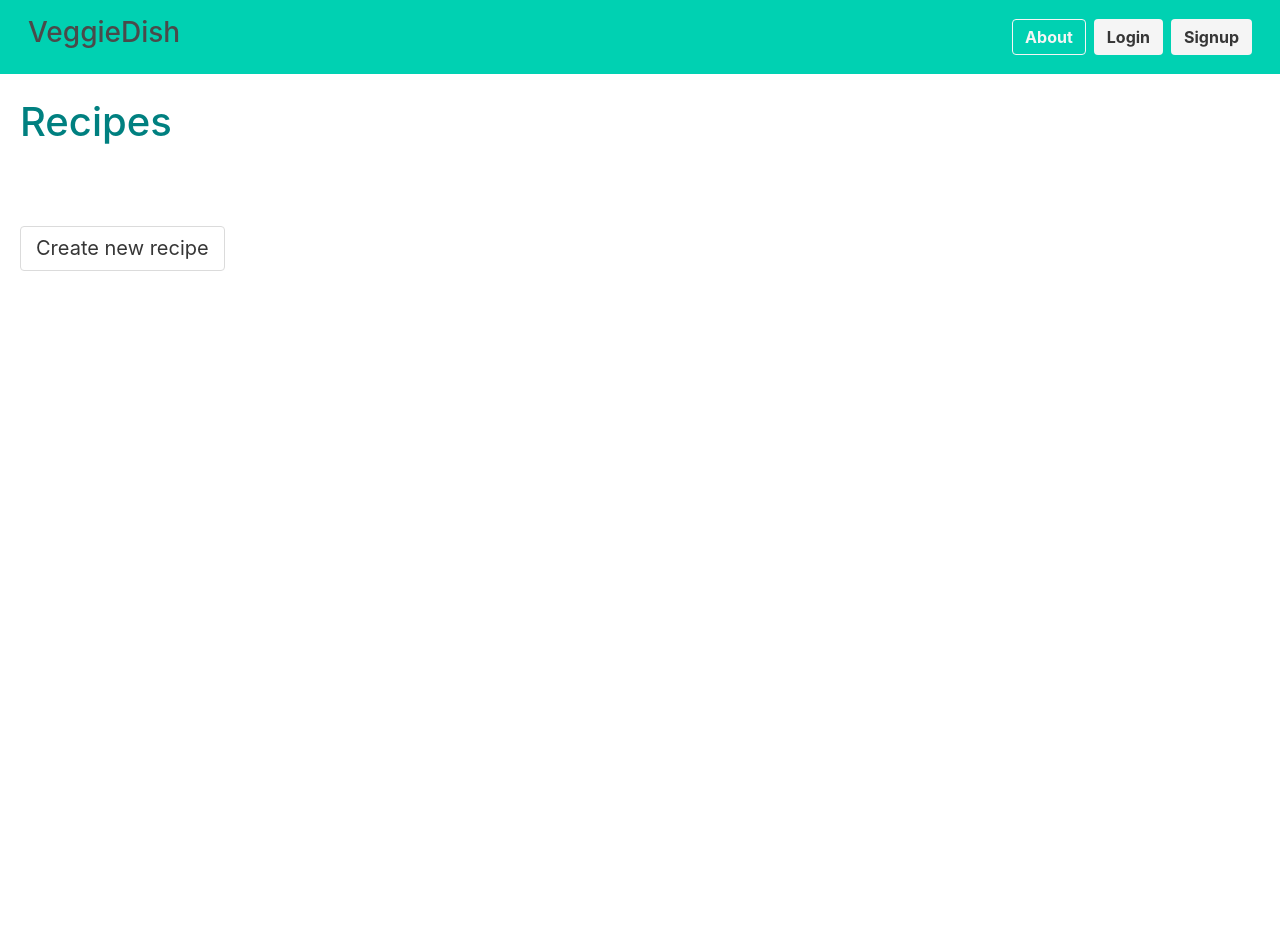
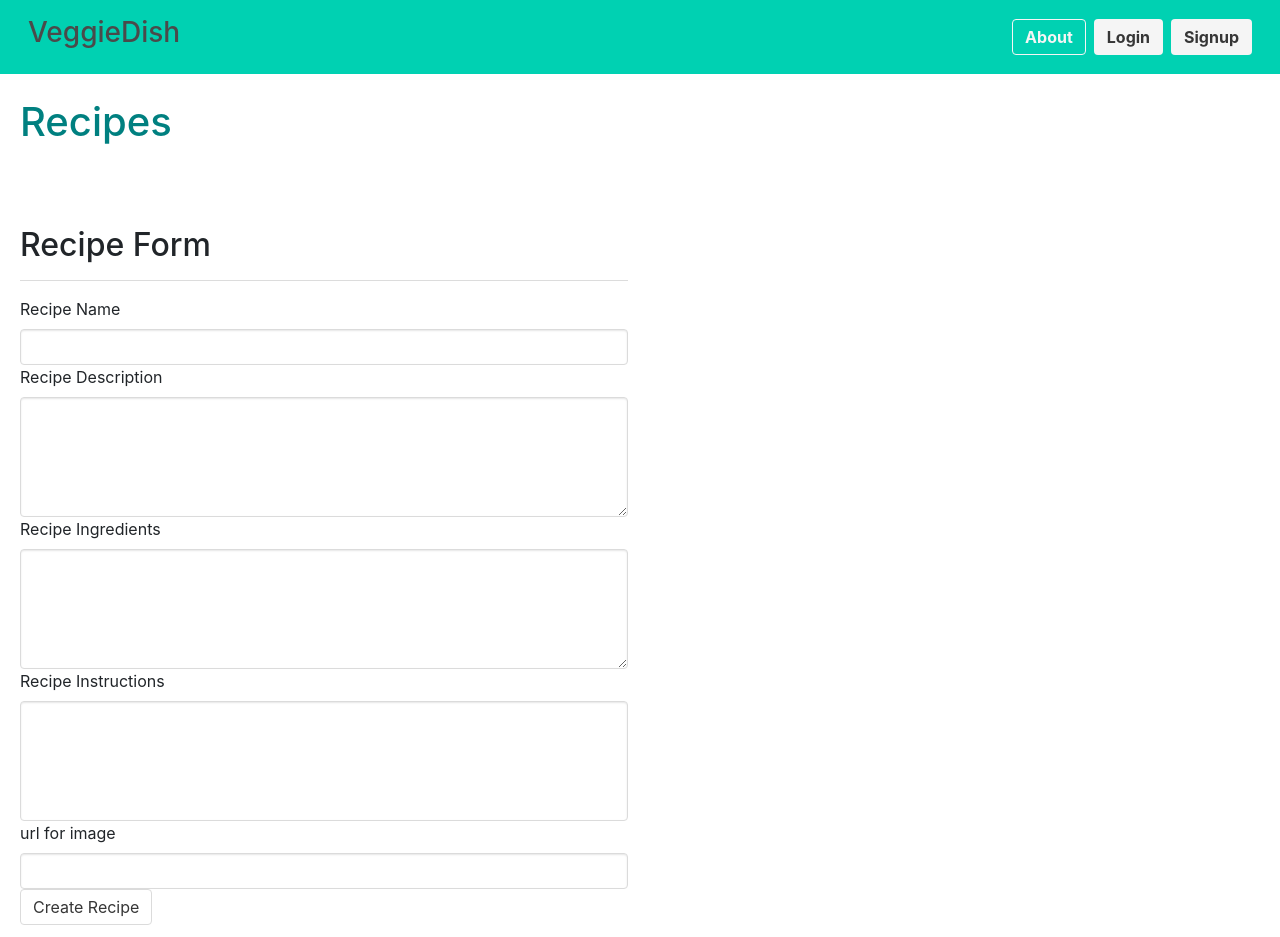
Before and after one commit to lvmor/project-3-VeggieDish, a Flask app: page /recipes in a window 1280 px wide. Before the commit the page ends 271 px from the top, so only its background shows below. Run offline with Flask 2, Linux system fonts and the light colour scheme; data that the repository does not hold is empty; some libraries are stand-ins or nearby versions.

Commit message:
includes recipe_form.html inside recipes.html

```diff
--- a/templates/recipe_form.html
+++ b/templates/recipe_form.html
@@ -1,9 +1,6 @@
-{% extends "layout.html" %}
-
-{% block content %}
 <form method="POST" action="" novalidate>
   {{ form.hidden_tag() }}
-
+  {{form.id}}
   <div>
     {{ form.name.label }}
     {{ form.name(class_="input") }}
@@ -27,4 +24,3 @@
 
   {{ form.submit(class_="button") }}
 </form>
-{% endblock %}
--- a/templates/recipes.html
+++ b/templates/recipes.html
@@ -13,11 +13,19 @@
         <h4>Description</h4>
         <div>{{recipe.description}}</div>
         <div>{{recipe.average_rating}}</div>
+        <form action="" method="POST">
+            <input name="recipeid" type="hidden" value="{{recipe.id}}">
+            {{form.submit(value="Edit")}}
+            {{form.submit(value="Delete")}}
+        </form>
     </div>
 </article>
 {% endfor %}
+
 <br>
+<h2>Recipe Form</h2>
+<hr />
 
-<button id = "create-recipe-btn" class="button is-medium"
-onclick="window.location.href= '{{ url_for('recipe_form') }}';">Create new recipe</button>
+{% include "recipe_form.html"%}
+
 {% endblock %}
```
Lines whose indentation alone changed are shown as unchanged.
